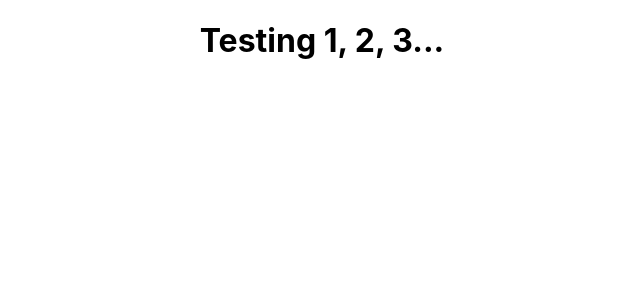
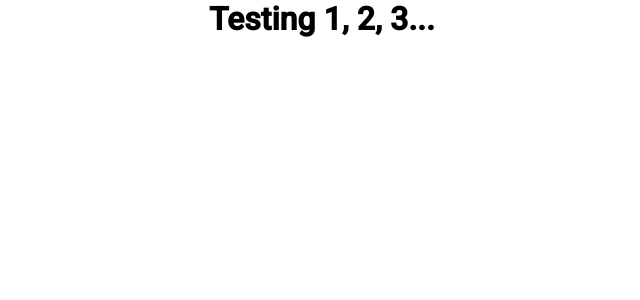
Before and after one commit to mvnulman/react-login-page, a React (Create React App) app: page / in a window 1280 px wide. Shown: the top 300 px of the page, without its empty margins (318-958 px from the left). Built offline with nearby package versions, Linux system fonts and the light colour scheme.

Commit message:
style: roboto font added and basic style changes as padding, outline

```diff
--- a/src/index.css
+++ b/src/index.css
@@ -1,8 +1,11 @@
-body {
+@import url('https://fonts.googleapis.com/css2?family=Lato:ital,wght@0,300;0,400;0,700;0,900;1,300;1,400;1,700;1,900&family=Roboto:ital,wght@0,500;1,500&display=swap');
+
+* {
   margin: 0;
-  font-family: -apple-system, BlinkMacSystemFont, 'Segoe UI', 'Roboto', 'Oxygen',
-    'Ubuntu', 'Cantarell', 'Fira Sans', 'Droid Sans', 'Helvetica Neue',
-    sans-serif;
+  padding: 0;
+  outline: none;
+  font-family: 'Lato', sans-serif;
+  font-family: 'Roboto', sans-serif;
   -webkit-font-smoothing: antialiased;
   -moz-osx-font-smoothing: grayscale;
 }
```
